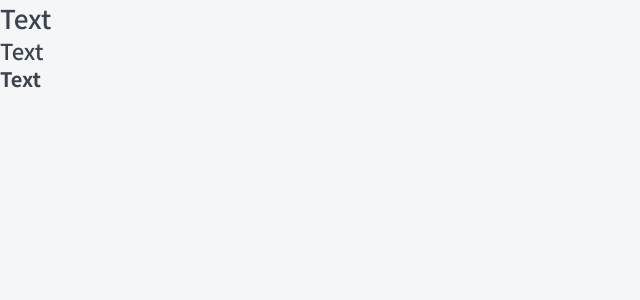
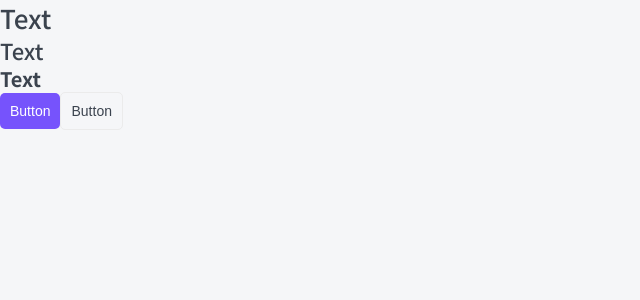
Before and after one commit to VladyslavsSotnikov/top-app, a Next.js app: page / in a window 1280 px wide. Shown: the top 300 px of the page, without its empty margins (0-640 px from the left). Built offline with nearby package versions, Linux system fonts and the light colour scheme.

Commit message:
Button component

```diff
--- /dev/null
+++ b/components/Button/Button.module.css
@@ -0,0 +1,35 @@
+.button {
+  display: inline-block;
+
+  box-sizing: border-box;
+  padding: 10px;
+
+  cursor: pointer;
+  text-align: center;
+  border: none;
+  border-radius: 5px;
+
+  font-size: 14px;
+
+  transition: all 0.2s ease-in-out;
+}
+
+.primary {
+  color: var(--white);
+  background-color: var(--primary);
+}
+
+.primary:hover {
+  background-color: var(--primary-hover);
+}
+
+.ghost {
+  color: var(--black);
+  background: none;
+  border: 1px solid var(--gray-light);
+}
+
+.ghost:hover {
+  color: var(--white);
+  background-color: var(--primary);
+}
--- /dev/null
+++ b/components/Button/Button.props.ts
@@ -0,0 +1,6 @@
+import { ButtonHTMLAttributes, DetailedHTMLProps, ReactNode } from 'react';
+
+export interface ButtonProps extends DetailedHTMLProps<ButtonHTMLAttributes<HTMLButtonElement>, HTMLButtonElement> {
+  children: ReactNode;
+  appearance?: 'primary' | 'ghost';
+}
--- /dev/null
+++ b/components/Button/Button.tsx
@@ -0,0 +1,17 @@
+import { ButtonProps } from './Button.props';
+import classes from './Button.module.css';
+import cn from 'classnames';
+
+export const Button = ({ appearance = 'primary', className, children, ...props }: ButtonProps): JSX.Element => {
+  return (
+    <button
+      className={cn(classes.button, className, {
+        [classes.primary]: appearance === 'primary',
+        [classes.ghost]: appearance === 'ghost',
+      })}
+      {...props}
+    >
+      {children}
+    </button>
+  );
+};
--- a/components/index.ts
+++ b/components/index.ts
@@ -1 +1,2 @@
+export * from './Button/Button';
 export * from './HTag/HTag';
--- a/pages/index.tsx
+++ b/pages/index.tsx
@@ -1,4 +1,4 @@
-import { HTag } from '../components';
+import { Button, HTag } from '../components';
 
 export default function Home() {
   return (
@@ -6,6 +6,8 @@ export default function Home() {
       <HTag tag='h1'>Text</HTag>
       <HTag tag='h2'>Text</HTag>
       <HTag tag='h3'>Text</HTag>
+      <Button>Button</Button>
+      <Button appearance='ghost'>Button</Button>
     </div>
   );
 }
--- a/styles/globals.css
+++ b/styles/globals.css
@@ -20,8 +20,10 @@ a {
 
 :root {
   --black: #3b434e;
+  --gray-light: #ebebeb;
   --white: white;
   --primary: #7653fc;
+  --primary-hover: #613feb;
   --red: #fc836d;
   --green: #1dc37e;
   --green-light: #c8f8e4;
```
Lines whose indentation alone changed are shown as unchanged.
